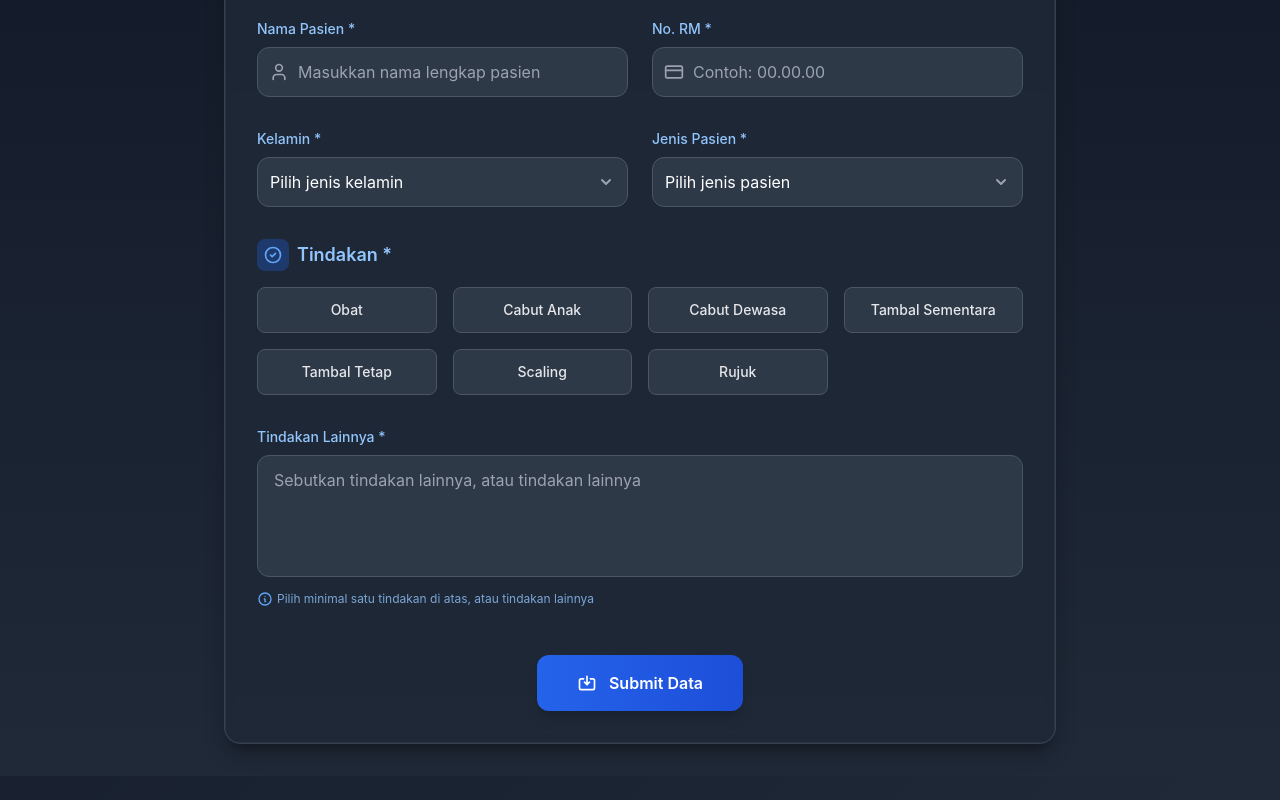
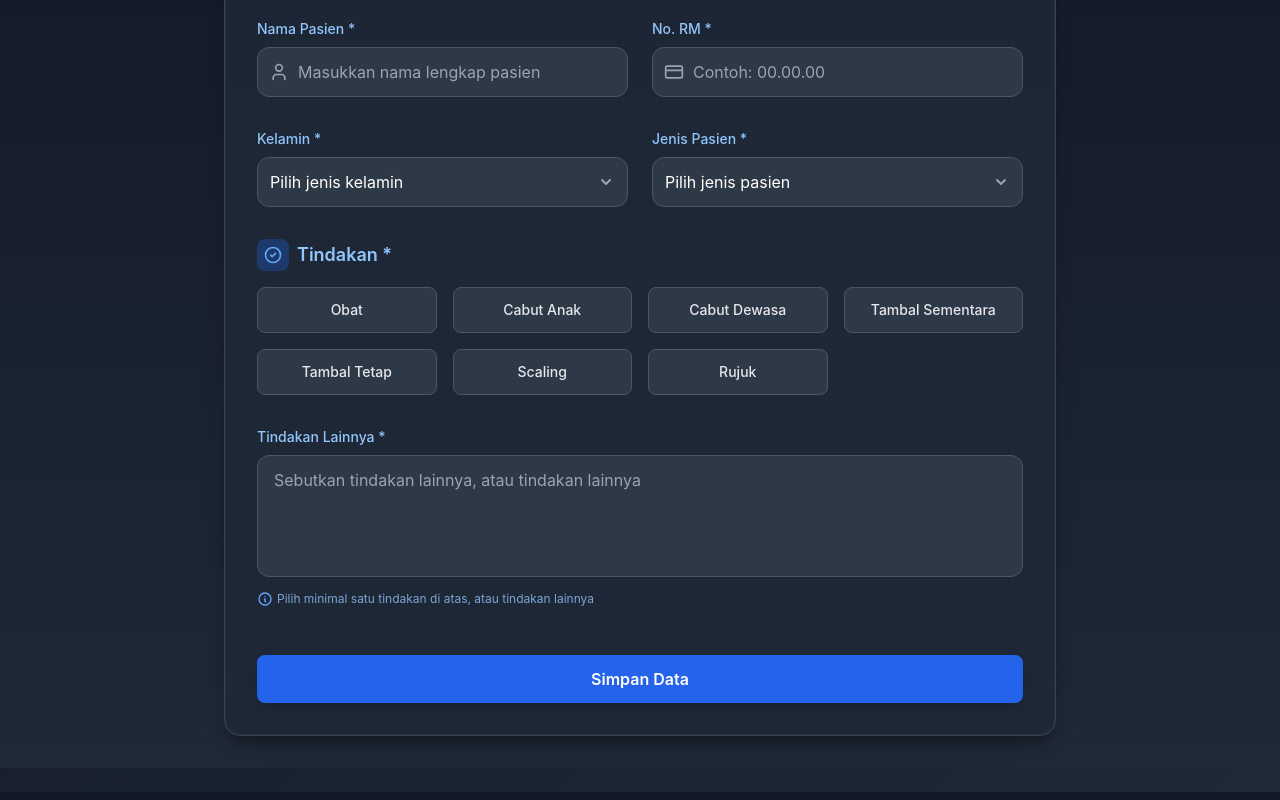
Before and after one commit to RidTheWann/PMDG-Danny-Hanggono, a Next.js app: page /tambah-pasien in a window 1280 px wide. Shown: the part 340-1140 px from the top of the page. Built offline with nearby package versions, Linux system fonts and the light colour scheme.

Commit message:
feat(tambah-pasien): add error handling for Google Sheets submission and display error message in form

```diff
--- a/app/api/tambah-pasien/route.ts
+++ b/app/api/tambah-pasien/route.ts
@@ -55,6 +55,8 @@ export async function POST(request: NextRequest) {
 
     // 2. Kirim data ke Google Sheets
     try {
+      const controller = new AbortController();
+      const timeout = setTimeout(() => controller.abort(), 15000); // 15 detik
       // Siapkan data untuk Google Sheets dengan format yang sesuai
       const params = new URLSearchParams();
       params.append('action', 'add');
@@ -71,7 +73,6 @@ export async function POST(request: NextRequest) {
       params.append('Scaling', data["Scaling"]);
       params.append('Rujuk', data["Rujuk"]);
       params.append('Lainnya', data["Lainnya"] || "");
-
       // Kirim data ke Google Sheets dengan format application/x-www-form-urlencoded
       const sheetsResponse = await fetch(googleSheetsUrl, {
         method: 'POST',
@@ -79,13 +80,18 @@ export async function POST(request: NextRequest) {
           'Content-Type': 'application/x-www-form-urlencoded',
         },
         body: params.toString(),
+        signal: controller.signal,
       });
-
+      clearTimeout(timeout);
       if (!sheetsResponse.ok) {
         console.error('Gagal menyimpan ke Google Sheets:', await sheetsResponse.text());
       }
-    } catch (sheetsError) {
-      console.error('Error saat menyimpan ke Google Sheets:', sheetsError);
+    } catch (sheetsError: any) {
+      if (sheetsError.name === 'AbortError') {
+        console.error('Timeout Google Sheets, lanjutkan karena data sudah masuk DB');
+      } else {
+        console.error('Error saat menyimpan ke Google Sheets:', sheetsError);
+      }
       // Tetap lanjutkan karena data sudah tersimpan di database
     }
 
--- a/app/tambah-pasien/page.tsx
+++ b/app/tambah-pasien/page.tsx
@@ -56,6 +56,7 @@ export default function TambahPasienPage() {
 
   // State untuk animasi form
   const [formVisible, setFormVisible] = useState(false);
+  const [submitError, setSubmitError] = useState<string | null>(null);
 
   // Efek untuk animasi form saat halaman dimuat
   useEffect(() => {
@@ -76,7 +77,7 @@ export default function TambahPasienPage() {
   const handleSubmit = async (e: React.FormEvent) => {
     e.preventDefault();
     setLoading(true);
-
+    setSubmitError(null);
     try {
       // Konversi gender dari kode ke teks lengkap
       const genderText = formData.kelamin === 'L' ? 'Laki-laki' : formData.kelamin === 'P' ? 'Perempuan' : '';
@@ -122,7 +123,7 @@ export default function TambahPasienPage() {
       // Form akan direset saat modal ditutup
     } catch (error) {
       console.error('Error:', error);
-      // Show error modal
+      setSubmitError('Gagal menyimpan data. Silakan coba lagi beberapa saat lagi.');
       setStatusModal({
         isOpen: true,
         status: 'error',
@@ -172,6 +173,11 @@ export default function TambahPasienPage() {
 
           {/* Form */}
           <form onSubmit={handleSubmit} className="p-8 space-y-8">
+            {submitError && (
+              <div className="mb-4 text-red-500 bg-red-100 px-4 py-2 rounded-lg">
+                {submitError}
+              </div>
+            )}
             {/* Date */}
             <div className="relative group">
               <label htmlFor="tanggal" className="block text-sm font-medium text-blue-300 mb-2 transition-all group-focus-within:text-blue-400">
@@ -355,17 +361,10 @@ export default function TambahPasienPage() {
             <div className="flex justify-center pt-4">
               <button
                 type="submit"
+                className={`w-full py-3 px-6 rounded-lg font-semibold text-white bg-blue-600 hover:bg-blue-700 transition-colors duration-200 shadow-lg ${loading ? 'opacity-60 cursor-not-allowed' : ''}`}
                 disabled={loading}
-                className="bg-gradient-to-r from-blue-600 to-blue-700 hover:from-blue-700 hover:to-blue-800 disabled:opacity-50 disabled:cursor-not-allowed text-white font-semibold py-4 px-10 rounded-xl transition-all duration-300 flex items-center space-x-3 shadow-lg hover:shadow-blue-700/30 transform hover:-translate-y-1 active:translate-y-0"
               >
-                {loading ? (
-                  <div className="animate-spin rounded-full h-5 w-5 border-b-2 border-white"></div>
-                ) : (
-                  <svg xmlns="http://www.w3.org/2000/svg" className="h-5 w-5" fill="none" viewBox="0 0 24 24" stroke="currentColor">
-                    <path strokeLinecap="round" strokeLinejoin="round" strokeWidth={2} d="M8 7H5a2 2 0 00-2 2v9a2 2 0 002 2h14a2 2 0 002-2V9a2 2 0 00-2-2h-3m-1 4l-3 3m0 0l-3-3m3 3V4" />
-                  </svg>
-                )}
-                <span className="text-base">{loading ? 'Menyimpan...' : 'Submit Data'}</span>
+                {loading ? 'Menyimpan...' : 'Simpan Data'}
               </button>
             </div>
           </form>
```
